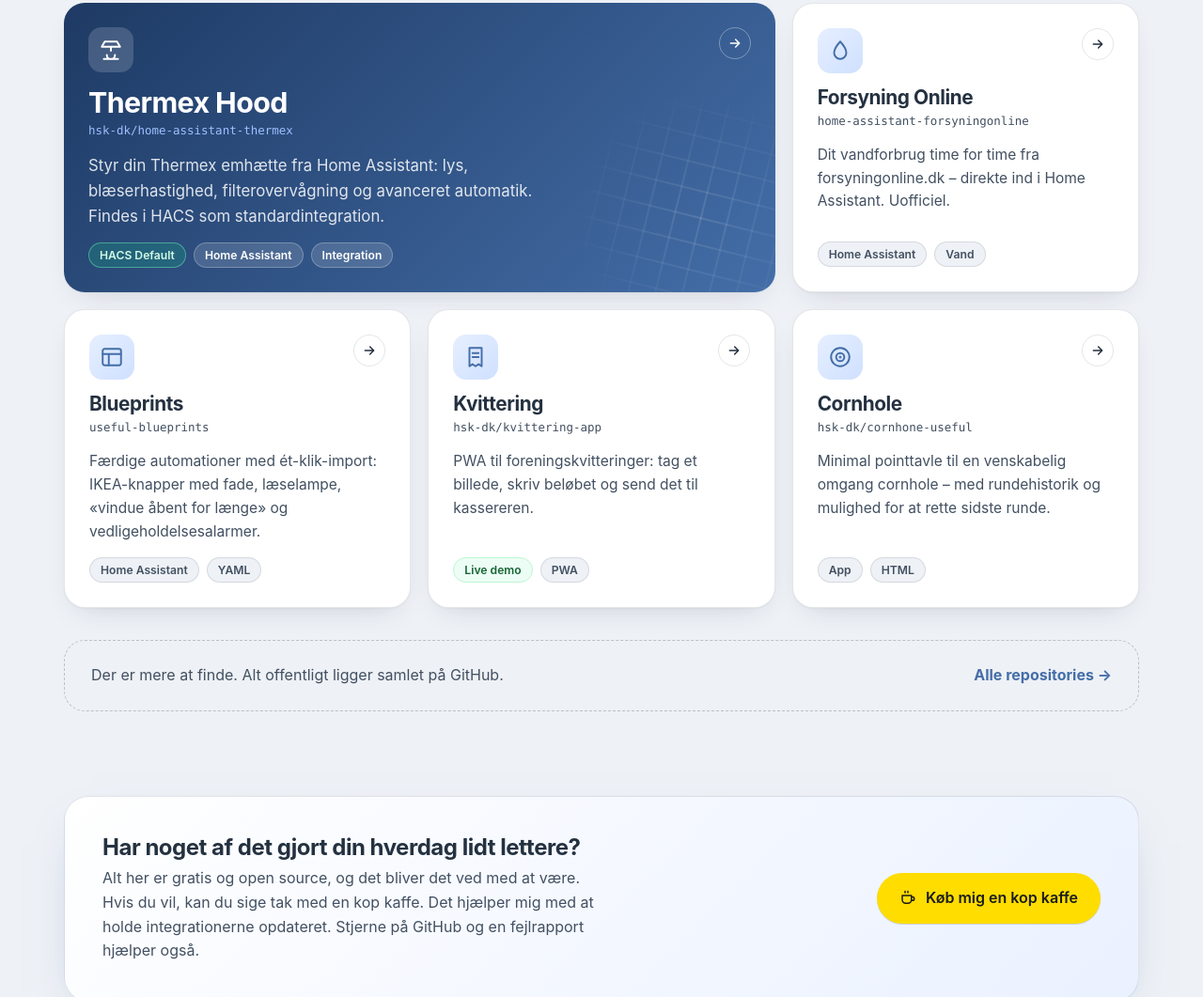
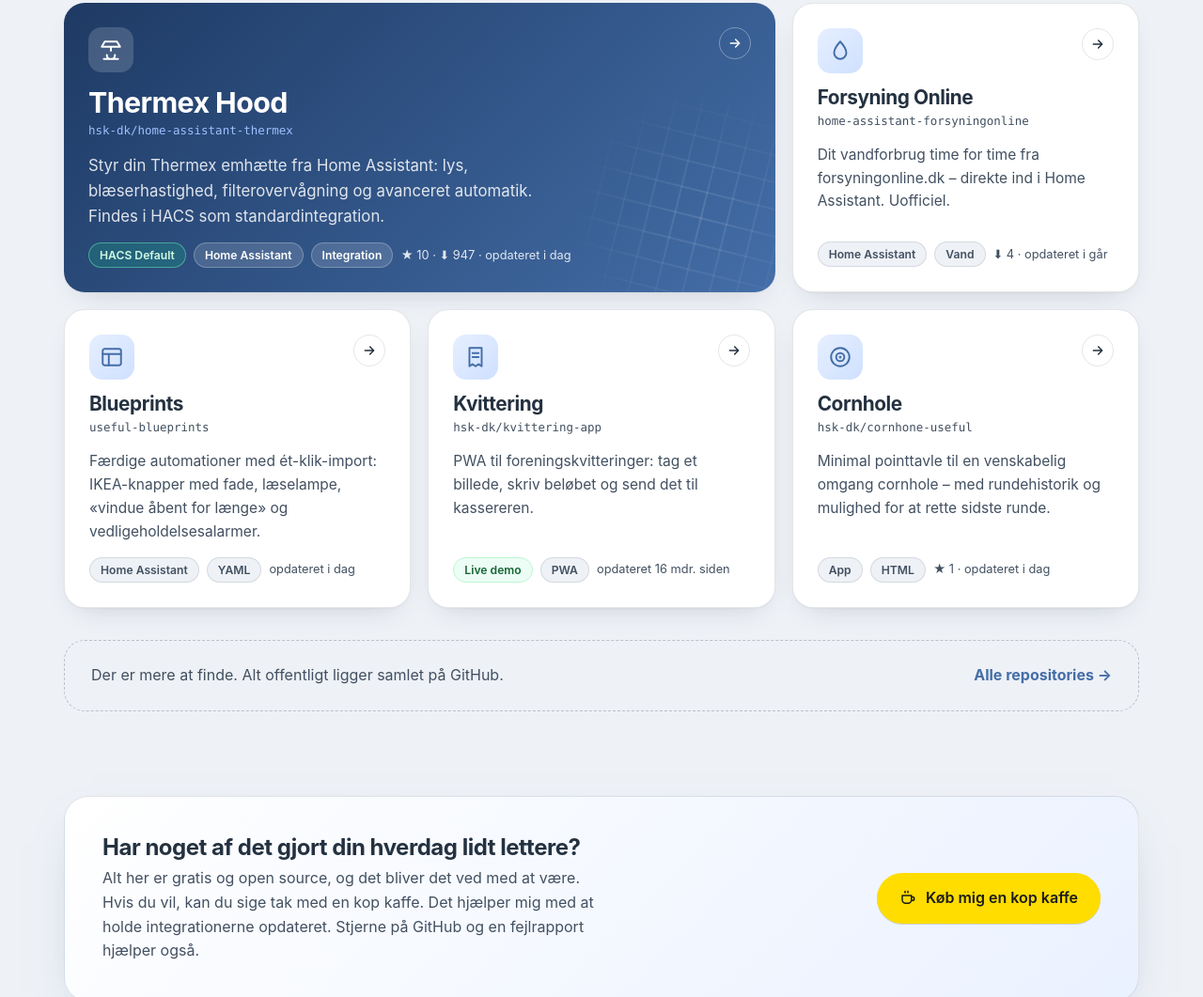
Before and after one commit to hsk-dk/useful-landing, a plain HTML site: page index.html in a window 1280 px wide. Shown: the part 1066-2127 px from the top of the page at 94% size. Drawn offline with Linux system fonts and the light colour scheme.

Commit message:
Vis stjerner og downloads fra stats.json (opdateres dagligt af en Action)
- scripts/update-stats.mjs henter stjerner, summen af release-downloads og
  seneste push for de fem projekter og skriver stats.json.
- .github/workflows/stats.yml kører dagligt og committer stats.json, hvis den
  er ændret.
- Siden læser stats.json fra eget domæne i stedet for at kalde api.github.com
  fra browseren (ingen rate limit, ingen udgående kald). Nul stjerner og nul
  downloads skjules.
- Retter en fejl: variablen `cards` blev fjernet sammen med filtrene, så den
  gamle kode kastede en ReferenceError og aldrig viste tal.

Co-Authored-By: Claude Sonnet 5.5 <noreply@anthropic.com>
Claude-Session: https://claude.ai/code/session_01QYwqG6PZ3gSTkfrar4cZvR

```diff
--- a/index.html
+++ b/index.html
@@ -331,14 +331,24 @@ footer{background:var(--blue-night);color:rgba(255,255,255,.78);padding:56px cla
   },{threshold:.12});
   document.querySelectorAll('.reveal').forEach(function(el,i){el.style.transitionDelay=(i%3)*90+'ms';io.observe(el)});
 
-  // progressive enhancement: live stars + last update from GitHub (silently skipped if unavailable)
+  // Stars, release downloads and last push come from stats.json (written daily by .github/workflows/stats.yml),
+  // so the page makes no calls to GitHub. If the file is missing the cards simply show no numbers.
   var ago=function(d){var days=Math.round((Date.now()-new Date(d))/864e5);return days<1?'i dag':days===1?'i går':days<60?days+' dage siden':Math.round(days/30)+' mdr. siden'};
-  cards.forEach(function(c){
-    fetch('https://api.github.com/repos/hsk-dk/'+c.dataset.repo).then(function(r){return r.ok?r.json():null}).then(function(j){
-      if(!j)return;
-      c.querySelector('.stat').textContent=(j.stargazers_count?'★ '+j.stargazers_count+' · ':'')+'opdateret '+ago(j.pushed_at);
-    }).catch(function(){});
-  });
+  var cards=document.querySelectorAll('.card');
+  var nf=new Intl.NumberFormat('da-DK');
+  fetch('stats.json').then(function(r){return r.ok?r.json():null}).then(function(j){
+    if(!j||!j.repos)return;
+    cards.forEach(function(c){
+      var s=j.repos[c.dataset.repo], el=c.querySelector('.stat');
+      if(!s||!el)return;
+      var parts=[];
+      if(s.stars>0)parts.push('\u2605 '+nf.format(s.stars));
+      if(s.downloads>0)parts.push('\u2B07 '+nf.format(s.downloads));
+      if(s.pushed_at)parts.push('opdateret '+ago(s.pushed_at));
+      el.textContent=parts.join(' \u00B7 ');
+      if(s.stars>0||s.downloads>0)el.title=(s.stars>0?nf.format(s.stars)+' stjerner på GitHub':'')+(s.stars>0&&s.downloads>0?', ':'')+(s.downloads>0?nf.format(s.downloads)+' downloads af release-filer':'');
+    });
+  }).catch(function(){});
 })();
 </script>
 </body>
--- /dev/null
+++ b/stats.json
@@ -0,0 +1,29 @@
+{
+  "repos": {
+    "home-assistant-thermex": {
+      "stars": 10,
+      "downloads": 947,
+      "pushed_at": "2026-11-24T18:53:05Z"
+    },
+    "home-assistant-forsyningonline": {
+      "stars": 0,
+      "downloads": 4,
+      "pushed_at": "2026-11-23T17:29:11Z"
+    },
+    "useful-blueprints": {
+      "stars": 0,
+      "downloads": 0,
+      "pushed_at": "2026-11-24T14:27:14Z"
+    },
+    "kvittering-app": {
+      "stars": 0,
+      "downloads": 0,
+      "pushed_at": "2025-08-08T08:23:18Z"
+    },
+    "cornhone-useful": {
+      "stars": 1,
+      "downloads": 0,
+      "pushed_at": "2026-11-24T14:27:18Z"
+    }
+  }
+}
```
Also changed, not shown: scripts/update-stats.mjs (added, +53 -0 lines), 2 other files.
